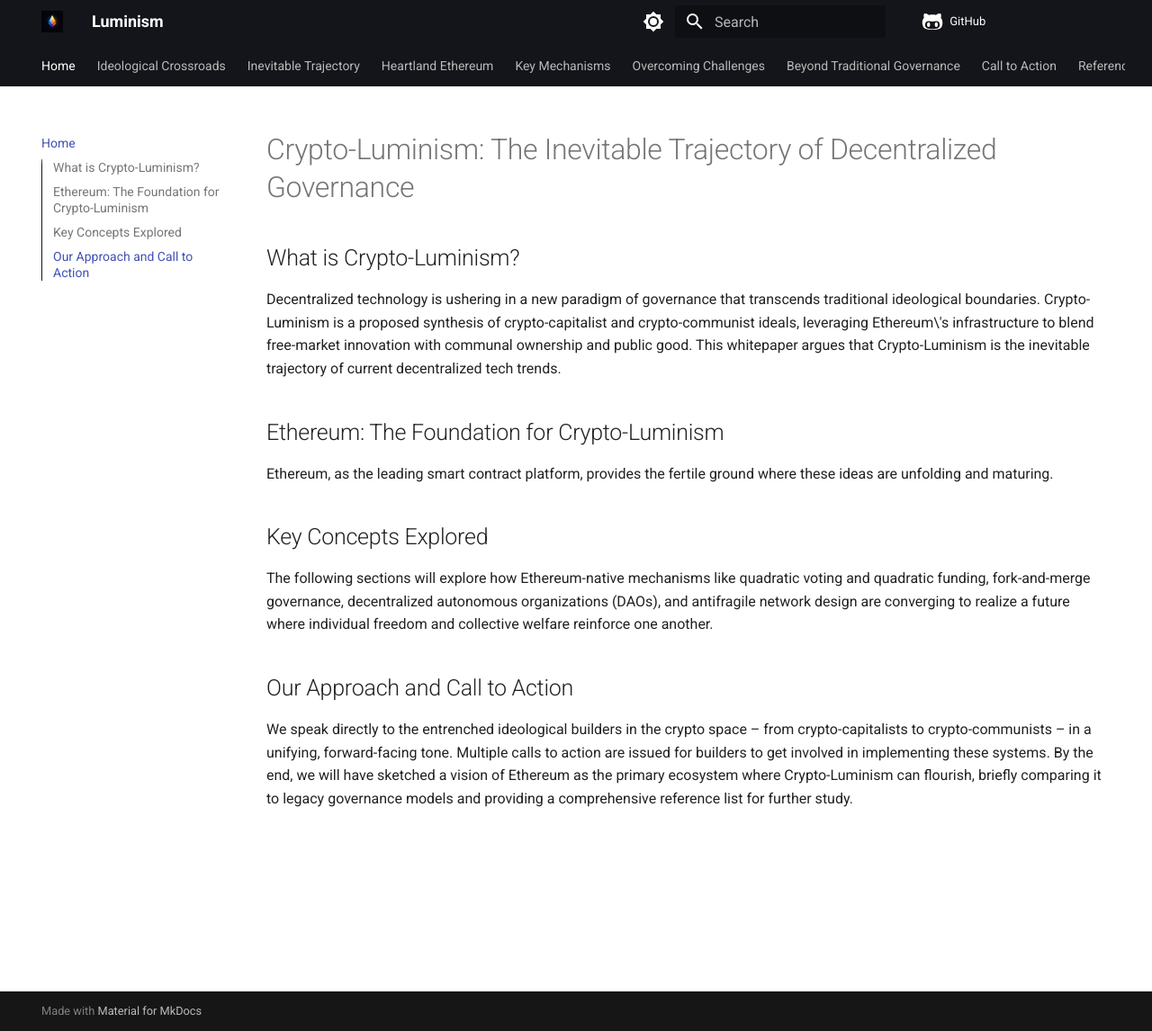
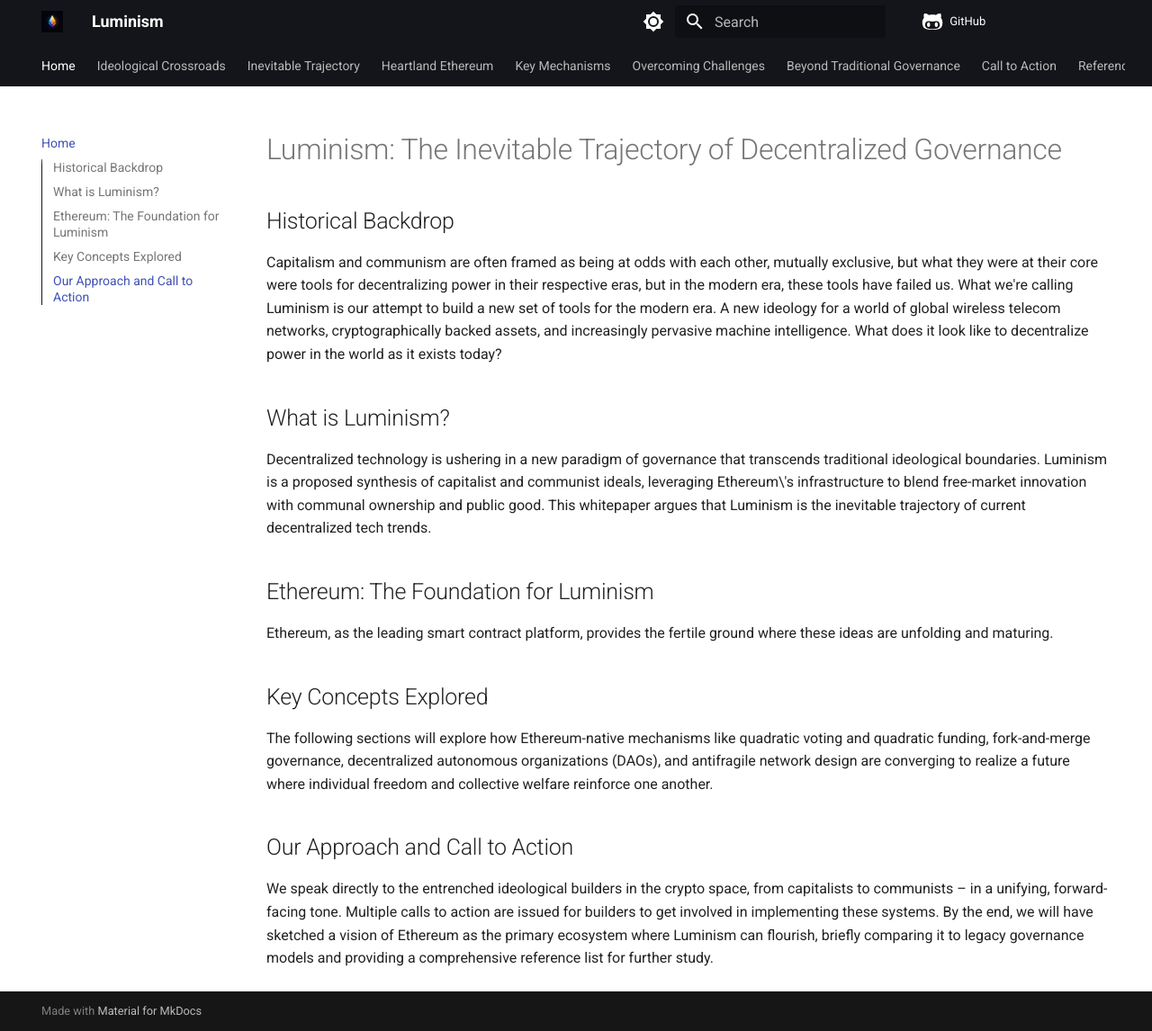
Before and after one commit to pierce403/luminism, an MkDocs documentation site: the page built from docs/index.md, in a window 1280 px wide and 1146 px high. Shown: the whole window at 90% size. Built offline with MkDocs 1.6.1 and Material for MkDocs 9.7.7, drawn with Linux system fonts in a browser that asks for light colours; comment, search, counter and statistics services are not loaded.

```diff
--- a/docs/index.md
+++ b/docs/index.md
@@ -1,13 +1,16 @@
-# Crypto-Luminism: The Inevitable Trajectory of Decentralized Governance
+# Luminism: The Inevitable Trajectory of Decentralized Governance
 
-## What is Crypto-Luminism?
-Decentralized technology is ushering in a new paradigm of governance that transcends traditional ideological boundaries. Crypto-Luminism is a proposed synthesis of crypto-capitalist and crypto-communist ideals, leveraging Ethereum\'s infrastructure to blend free-market innovation with communal ownership and public good. This whitepaper argues that Crypto-Luminism is the inevitable trajectory of current decentralized tech trends.
+## Historical Backdrop
+Capitalism and communism are often framed as being at odds with each other, mutually exclusive, but what they were at their core were tools for decentralizing power in their respective eras, but in the modern era, these tools have failed us. What we're calling Luminism is our attempt to build a new set of tools for the modern era. A new ideology for a world of global wireless telecom networks, cryptographically backed assets, and increasingly pervasive machine intelligence. What does it look like to decentralize power in the world as it exists today?
 
-## Ethereum: The Foundation for Crypto-Luminism
+## What is Luminism?
+Decentralized technology is ushering in a new paradigm of governance that transcends traditional ideological boundaries. Luminism is a proposed synthesis of capitalist and communist ideals, leveraging Ethereum\'s infrastructure to blend free-market innovation with communal ownership and public good. This whitepaper argues that Luminism is the inevitable trajectory of current decentralized tech trends.
+
+## Ethereum: The Foundation for Luminism
 Ethereum, as the leading smart contract platform, provides the fertile ground where these ideas are unfolding and maturing.
 
 ## Key Concepts Explored
 The following sections will explore how Ethereum-native mechanisms like quadratic voting and quadratic funding, fork-and-merge governance, decentralized autonomous organizations (DAOs), and antifragile network design are converging to realize a future where individual freedom and collective welfare reinforce one another.
 
 ## Our Approach and Call to Action
-We speak directly to the entrenched ideological builders in the crypto space – from crypto-capitalists to crypto-communists – in a unifying, forward-facing tone. Multiple calls to action are issued for builders to get involved in implementing these systems. By the end, we will have sketched a vision of Ethereum as the primary ecosystem where Crypto-Luminism can flourish, briefly comparing it to legacy governance models and providing a comprehensive reference list for further study.
+We speak directly to the entrenched ideological builders in the crypto space, from capitalists to communists – in a unifying, forward-facing tone. Multiple calls to action are issued for builders to get involved in implementing these systems. By the end, we will have sketched a vision of Ethereum as the primary ecosystem where Luminism can flourish, briefly comparing it to legacy governance models and providing a comprehensive reference list for further study.
```
